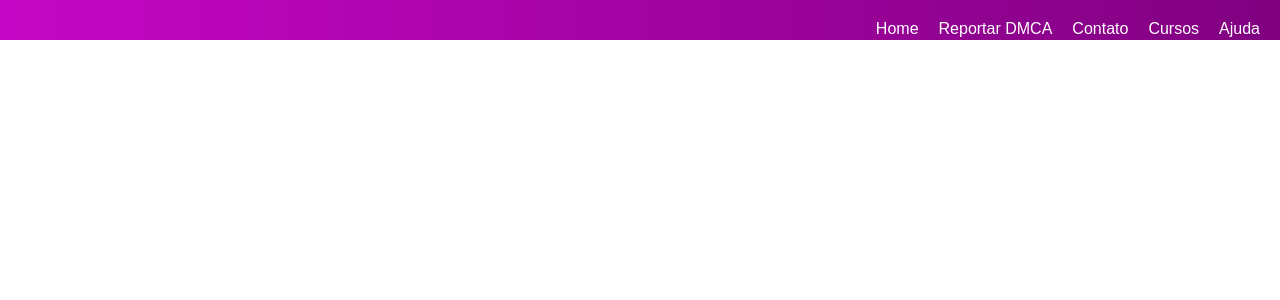
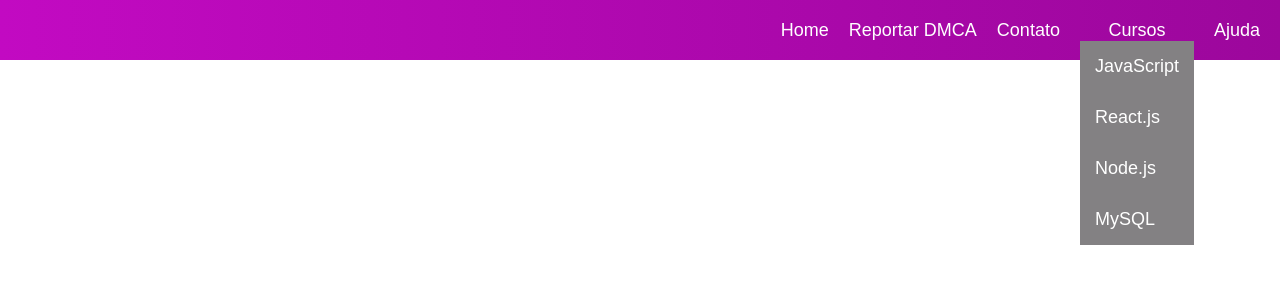
Before and after one commit to MatheusDev/MenuDropDown, a React (Create React App) app: page / in a window 1280 px wide. Shown: the top 300 px of the page. Built offline with nearby package versions, Linux system fonts and the light colour scheme.

Commit message:
update style

```diff
--- a/src/components/header/index.js
+++ b/src/components/header/index.js
@@ -11,7 +11,7 @@ class Header extends Component {
 	cursos = () => {
 		if(this.state.cursos){
 			return (
-				<ul>
+				<ul className="cursos">
 					<li><a href="#">JavaScript</a></li>
 					<li><a href="#">React.js</a></li>
 					<li><a href="#">Node.js</a></li>
@@ -26,13 +26,19 @@ class Header extends Component {
 				<header>
 					<nav>
 						<ul>
-							<li><a href="#" >Home</a></li>
-							<li><a href="#">Reportar DMCA</a></li>
-							<li><a href="#">Contato</a></li>
-              <li><a href="#" onClick={() => this.setState({cursos:true})} onMouseOut={() => this.setState({cursos:true})}>Cursos</a>
-								{this.cursos()}
+              <li ><a className="main-menu" href="#">Home</a></li>
+              <li ><a className="main-menu" href="#">Reportar DMCA</a></li>
+              <li ><a className="main-menu" href="#">Contato</a></li>
+              <li ><a className="main-menu" href="#"onClick={() => this.setState({cursos:true})} onMouseOut={() => this.setState({cursos:false})}>Cursos</a>
+								{/*this.cursos()*/}
+                <ul>
+					        <li><a href="#">JavaScript</a></li><br/>
+					        <li><a href="#">React.js</a></li><br/>
+					        <li><a href="#">Node.js</a></li><br/>
+					        <li><a href="#">MySQL</a></li>
+				        </ul>
 							</li>
-							<li><a >Ajuda</a></li>
+							<li ><a className="main-menu" >Ajuda</a></li>
 						</ul>
 					</nav>
 				</header>
--- a/src/components/header/style.css
+++ b/src/components/header/style.css
@@ -1,25 +1,51 @@
-header, body, nav, li, ul, a{
+body, nav, ul{
+    font-size: 18px;
+    font-family: Arial, Helvetica, sans-serif;
     margin: 0px;
     padding: 0px;
-    font-family: Arial, Helvetica, sans-serif;
 }
 header{
-    background: linear-gradient(to right,rgb(197, 7, 197),purple);
+    height: 20px;
+    padding: 20px;
+    background: linear-gradient(to right, rgb(194, 10, 194), rgb(156, 7, 156));
 }
-header nav{
-    padding: 20px;
+
+header nav ul{
+
+    display: block;
+    position: relative;
+    list-style: none;
+    float: right;
+
 }
 header nav ul li{
-    list-style: none;
     float: left;
 }
-header nav ul{
-    float: right;
-}
 header nav ul li a{
+    text-align: center;
+    display: block;
     color: #fff;
     text-decoration: none;
 }
-li + li{
+ul ul{
+    position: absolute;
+    background-color: rgb(131, 129, 131);
+    position: absolute;
+    float: left;
+}
+ul ul li a{
+    text-align: center;
+    padding: 15px;
+}
+ul ul li{
+    float: none;
+}
+li+li{
     margin-left: 20px;
 }
+header nav ul li a.main-menu:hover{
+    color: rgb(194, 10, 194);
+    background-color: #fff;
+    padding: 5px;
+    box-shadow: 2px 2px 2px #ccc;
+}
```
